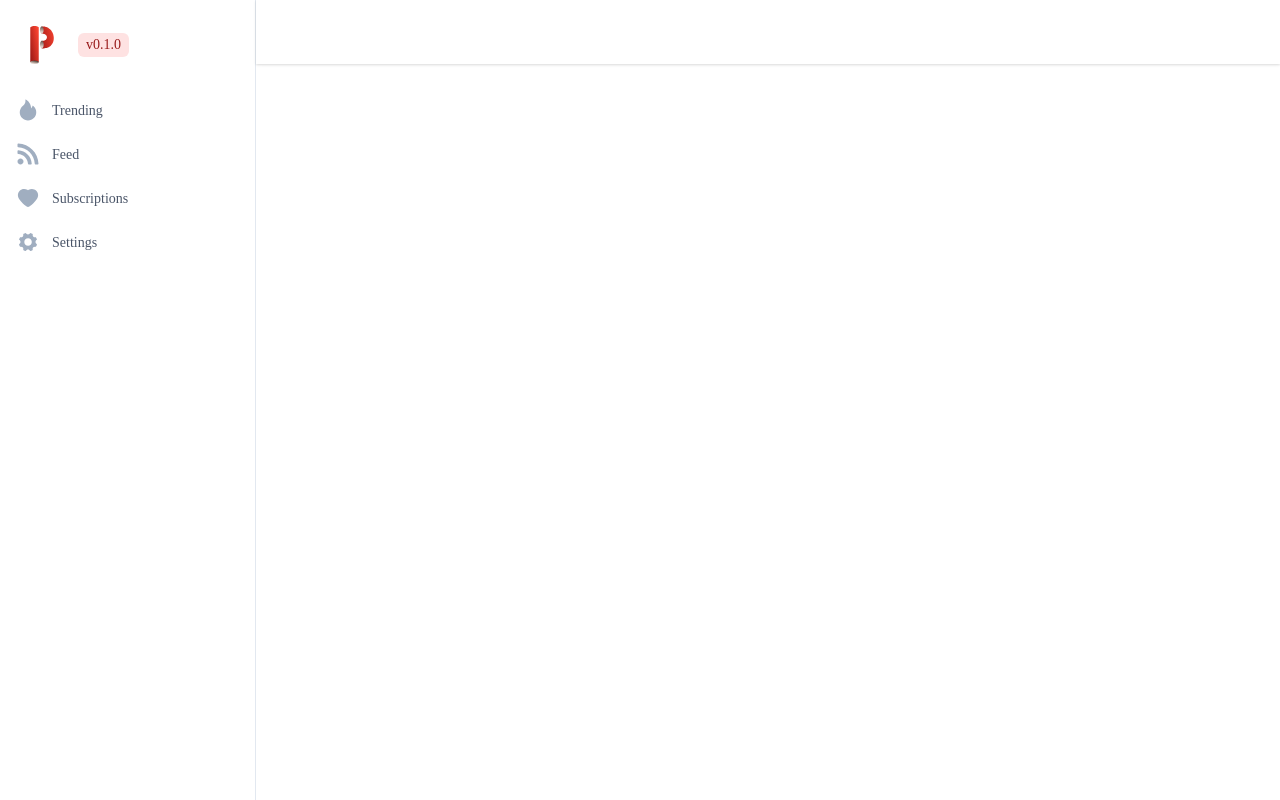
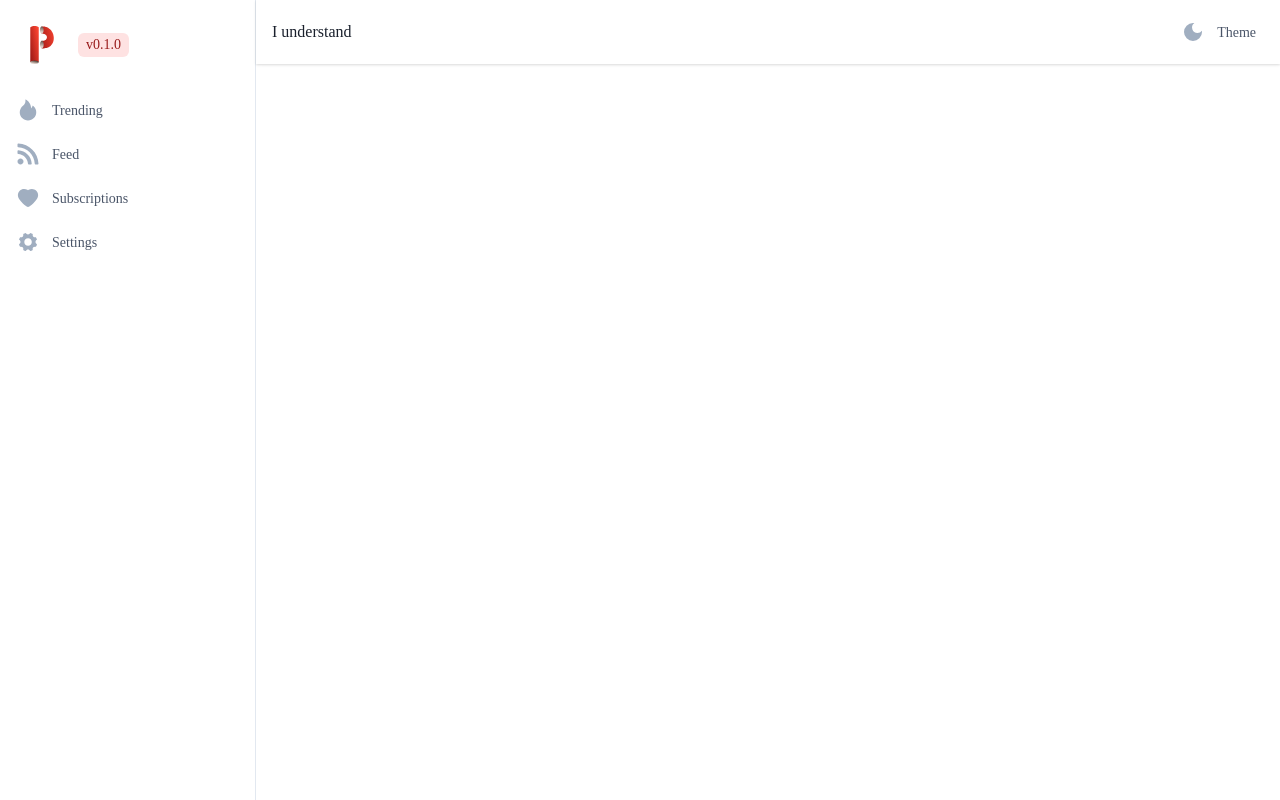
Before and after one commit to silkkycloud/Robot, a React (Create React App) app: page / in a window 1280 px wide. Built offline with nearby package versions, Linux system fonts and the light colour scheme.

Commit message:
Add theme button

```diff
--- a/src/components/Nav.tsx
+++ b/src/components/Nav.tsx
@@ -6,10 +6,8 @@
 import {
   Box,
   Flex,
-  Drawer,
   DrawerContent,
   DrawerOverlay,
-  useDisclosure,
   Image,
   DrawerCloseButton,
   DrawerHeader,
@@ -17,14 +15,18 @@
   DrawerFooter,
   Tag,
   Stack,
-  useColorModeValue,
   VisuallyHidden,
   Icon,
+  Drawer,
+  useDisclosure,
+  useColorModeValue,
+  useColorMode,
 } from '@chakra-ui/react'
 import { AiFillFire, AiFillHeart } from 'react-icons/ai'
 import { IoIosSettings } from 'react-icons/io'
 import { HiMenuAlt2 } from 'react-icons/hi'
 import { FaRss } from 'react-icons/fa'
+import { MdDarkMode, MdLightMode } from 'react-icons/md'
 
 import state from '../state'
 
@@ -79,9 +81,8 @@
     <Box
       as={RouterLink}
       to={props.href}
-      key={props.href}
-      px={2}
-      py={2}
+      key={props.name}
+      p={2}
       rounded="md"
       color={pathname === props.href ? selectedColor : normalColor}
       bg={pathname === props.href ? selectedBgColor : ''}
@@ -119,12 +120,42 @@
   </>
 )
 
+export const ThemeButton = () => {
+  const { colorMode, toggleColorMode } = useColorMode()
+
+  return (
+    <Box
+      as="button"
+      p={2}
+      rounded="md"
+      color={useColorModeValue('gray.600', 'neutral.400')}
+      _hover={{ bg: useColorModeValue('gray.100', 'neutral.900') }}
+      fontSize="sm"
+      fontWeight="medium"
+      flexShrink={0}
+      onClick={() => toggleColorMode()}
+    >
+      <Flex flexDir="row" alignItems="center">
+        <Icon
+          as={colorMode === 'light' ? MdDarkMode : MdLightMode}
+          flexShrink={0}
+          mr={3}
+          w={6}
+          h={6}
+          aria-hidden="true"
+          color="gray.400"
+        />
+        Theme
+      </Flex>
+    </Box>
+  )
+}
+
 export interface SidebarOpenerProps {
   onOpen: () => void
 }
 
-export const SidebarOpener = (props: SidebarOpenerProps) => {
-  return (
+export const SidebarOpener = (props: SidebarOpenerProps) => (
   <Box
     as="button"
     display={{ base: 'flex', lg: 'none' }}
@@ -144,7 +175,36 @@
     />
   </Box>
 )
+
+export interface NavBarProps {
+  onOpen: () => void
 }
+
+export const NavBar = (props: NavBarProps) => (
+  <Flex
+    top={0}
+    zIndex={10}
+    flexShrink={0}
+    justifyContent={{ base: 'space-between', md: 'flex-end' }}
+    alignItems="center"
+    h={16}
+    shadow="base"
+    pos="sticky"
+    bg={useColorModeValue('white', 'neutral.800')}
+  >
+    <SidebarOpener onOpen={props.onOpen} />
+    <Flex px={4} flex={1} justify="space-between">
+      <Flex pos="relative" w="100%">
+        <Flex pos="absolute" insetY={0} left={0} alignItems="center">
+          I understand
+        </Flex>
+        <Flex pos="absolute" insetY={0} right={0} alignItems="center">
+          <ThemeButton />
+        </Flex>
+      </Flex>
+    </Flex>
+  </Flex>
+)
 
 export const StaticNav = () => {
   const snap = useSnapshot(state)
@@ -248,34 +308,10 @@
       {/* Static sidebar for desktop */}
       <StaticNav />
 
-      {/* Sidebar menu opener and search bar */}
+      {/* Primary page content */}
       <Flex pl={{ lg: 64 }} flexDir="column" flex={1}>
-        <Flex
-          top={0}
-          zIndex={10}
-          flexShrink={0}
-          justifyContent={{ base: 'space-between', md: 'flex-end' }}
-          alignItems="center"
-          h={16}
-          shadow="base"
-          pos="sticky"
-          bg={useColorModeValue('white', 'neutral.800')}
-        >
-          <SidebarOpener onOpen={onOpen} />
-          <Flex px={4} flex={1} justify="space-between">
-            <Flex w="100%" ml={{ lg: 0 }}>
-              <Box pos="relative" w="100%">
-                <Flex
-                  pos="absolute"
-                  insetY={0}
-                  left={0}
-                  alignItems="center"
-                ></Flex>
-              </Box>
-            </Flex>
-          </Flex>
-        </Flex>
-        {/* Primary page content */}
+        {/* Navbar menu */}
+        <NavBar onOpen={onOpen} />
         {props.children && <Box flex={1}>{props.children}</Box>}
       </Flex>
     </Box>
```
Lines whose indentation alone changed are shown as unchanged.
